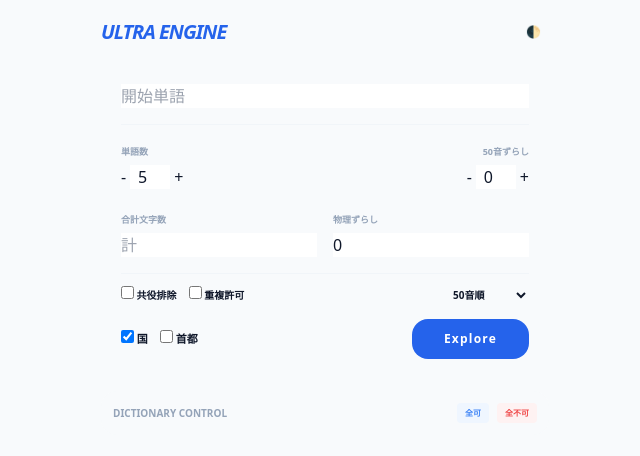
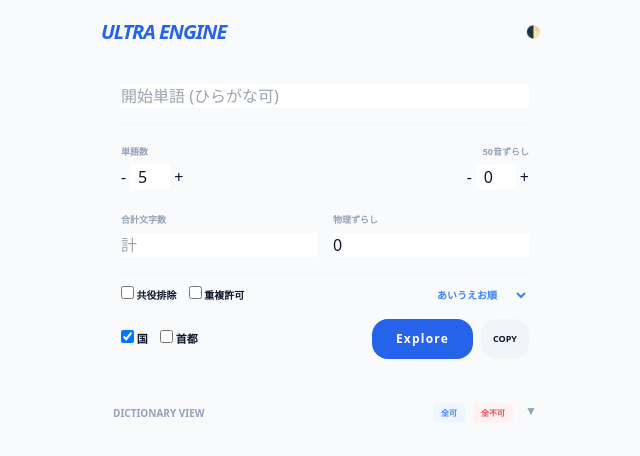
Before and after one commit to xjrstjrwvg-commits/pyongyang-, a Flask app: page / in a window 1280 px wide. Shown: the top 456 px of the page, without its empty margins (315-955 px from the left). Run offline with Flask 3, Linux system fonts and the light colour scheme; some libraries are stand-ins or nearby versions.

Commit message:
index.html

```diff
--- a/templates/index.html
+++ b/templates/index.html
@@ -3,7 +3,7 @@
 <head>
     <meta charset="UTF-8">
     <meta name="viewport" content="width=device-width, initial-scale=1.0, maximum-scale=1.0, user-scalable=no">
-    <title>極・しりとり探索</title>
+    <title>極・ULTRA ENGINE</title>
     <script src="https://cdn.tailwindcss.com"></script>
     <script>
         let wordStates = {}; // 0:Normal, 1:Block, 2:Force
@@ -59,7 +59,7 @@
                             return `
                                 <div class="flex justify-between items-center p-2 rounded-lg ${colors[state]} transition-all text-xs font-bold">
                                     <span>${w}</span>
-                                    <button onclick="cycleState('${w}')" class="px-3 py-1 rounded-md border border-black/10 dark:border-white/10 text-[9px]">${labels[state]}</button>
+                                    <button onclick="cycleState('${w}')" class="px-3 py-1 rounded-md border border-black/10 dark:border-white/10 text-[9px] font-bold">${labels[state]}</button>
                                 </div>`;
                         }).join('')}
                     </div>
@@ -69,13 +69,25 @@
         function cycleState(w) { wordStates[w] = ((wordStates[w] || 0) + 1) % 3; saveSettings(); renderDictionary(masterDataCache); }
         function allState(s) { Object.keys(masterDataCache).forEach(c => masterDataCache[c].forEach(w => wordStates[w] = s)); saveSettings(); renderDictionary(masterDataCache); }
         function adjustVal(id, delta) { const el = document.getElementById(id); el.value = parseInt(el.value) + delta; saveSettings(); }
+
+        function copyAll() {
+            if (currentRoutes.length === 0) return;
+            const text = currentRoutes.map((rt, i) => `#${i+1}: ${rt.join(' → ')} (${rt.join('').length}文字)`).join('\n');
+            navigator.clipboard.writeText(text).then(() => {
+                const btn = document.getElementById('copyBtn');
+                btn.innerText = "COPIED!";
+                setTimeout(() => btn.innerText = "ALL COPY", 2000);
+            });
+        }
         window.onload = init;
     </script>
     <style>
         .dark { color-scheme: dark; }
         .glass { @apply bg-white dark:bg-slate-900 border border-slate-200 dark:border-slate-800 shadow-xl; }
         input, select { @apply bg-slate-50 dark:bg-slate-800 border-slate-300 dark:border-slate-700 p-2 rounded-xl text-xs outline-none focus:ring-1 ring-blue-500; }
-        .step-btn { @apply bg-slate-200 dark:bg-slate-700 w-7 h-7 flex items-center justify-center rounded font-black active:scale-90 transition-transform; }
+        .step-btn { @apply bg-slate-200 dark:bg-slate-700 w-7 h-7 flex items-center justify-center rounded font-black active:scale-90 transition-all; }
+        details > summary { list-style: none; }
+        details > summary::-webkit-details-marker { display: none; }
     </style>
 </head>
 <body class="bg-slate-50 dark:bg-slate-950 text-slate-900 dark:text-slate-100 p-3 font-sans" onchange="saveSettings()" oninput="saveSettings()">
@@ -86,7 +98,7 @@
         </header>
 
         <div class="glass rounded-[28px] p-5 space-y-4">
-            <input id="sw" placeholder="開始単語" class="w-full">
+            <input id="sw" placeholder="開始単語 (ひらがな可)" class="w-full">
             <div class="grid grid-cols-2 gap-4 border-t border-slate-100 dark:border-slate-800 pt-3">
                 <div class="space-y-1">
                     <label class="text-[9px] font-bold text-slate-400 uppercase">単語数</label>
@@ -103,32 +115,41 @@
             </div>
             <div class="flex justify-between items-center text-[10px] font-bold border-t border-slate-100 dark:border-slate-800 pt-3">
                 <div class="flex gap-3"><label><input type="checkbox" id="conj"> 共役排除</label><label><input type="checkbox" id="rt"> 重複許可</label></div>
-                <select id="sort_type" class="bg-transparent border-none w-20"><option value="kana">50音順</option><option value="length">文字数順</option></select>
+                <select id="sort_type" class="bg-transparent border-none w-24 text-blue-500">
+                    <option value="kana">あいうえお順</option>
+                    <option value="len_desc">文字数：多い順</option>
+                    <option value="len_asc">文字数：少ない順</option>
+                </select>
             </div>
             <div class="flex items-center justify-between text-[11px] font-bold">
                 <div class="flex gap-3"><label><input type="checkbox" name="cat" value="country" checked> 国</label><label><input type="checkbox" name="cat" value="capital"> 首都</label></div>
-                <button onclick="run()" id="btn" class="bg-blue-600 text-white font-black px-8 py-3 rounded-2xl active:scale-95 transition-all text-xs tracking-widest">Explore</button>
+                <div class="flex gap-2">
+                    <button onclick="run()" id="btn" class="bg-blue-600 text-white font-black px-6 py-3 rounded-2xl active:scale-95 transition-all text-xs tracking-widest">Explore</button>
+                    <button onclick="copyAll()" id="copyBtn" class="bg-slate-100 dark:bg-slate-800 font-bold px-3 py-3 rounded-2xl text-[9px] uppercase">Copy</button>
+                </div>
             </div>
         </div>
 
         <details class="glass rounded-2xl overflow-hidden">
             <summary class="p-3 text-[10px] font-black uppercase text-slate-400 cursor-pointer flex justify-between items-center bg-slate-50 dark:bg-slate-800/50">
-                <span>Dictionary Control</span>
+                <span>Dictionary View</span>
                 <div class="flex gap-2">
                     <button onclick="allState(0)" class="bg-blue-50 dark:bg-blue-900/40 px-2 py-1 rounded text-[8px] text-blue-500">全可</button>
                     <button onclick="allState(1)" class="bg-red-50 dark:bg-red-900/40 px-2 py-1 rounded text-[8px] text-red-500">全不可</button>
+                    <span class="text-xs ml-1">▼</span>
                 </div>
             </summary>
             <div id="dict-content" class="p-4 max-h-96 overflow-y-auto bg-white dark:bg-slate-900">Loading...</div>
         </details>
-        <div id="stats" class="text-center text-[10px] font-bold text-blue-500 hidden"></div>
-        <div id="res" class="space-y-2 pb-10"></div>
+        <div id="stats" class="text-center text-[10px] font-bold text-blue-500 hidden uppercase tracking-widest"></div>
+        <div id="res" class="space-y-2 pb-16"></div>
     </div>
 
     <script>
+        let currentRoutes = [];
         async function run(){
             const btn=document.getElementById('btn'); const resDiv=document.getElementById('res'); const statsDiv=document.getElementById('stats');
-            btn.innerText="SEARCHING..."; btn.disabled=true; resDiv.innerHTML=""; statsDiv.classList.add('hidden');
+            btn.innerText="EXPLORING..."; btn.disabled=true; resDiv.innerHTML=""; statsDiv.classList.add('hidden'); currentRoutes = [];
             const blocked = Object.keys(wordStates).filter(w => wordStates[w] === 1);
             const forced = Object.keys(wordStates).filter(w => wordStates[w] === 2);
             const cats = Array.from(document.querySelectorAll('input[name="cat"]:checked')).map(c => c.value);
@@ -145,11 +166,11 @@
             });
             const d = await r.json(); btn.innerText="EXPLORE"; btn.disabled=false;
             if(d.count > 0){
-                statsDiv.innerText = `${d.count} ROUTES FOUND`; statsDiv.classList.remove('hidden');
-                resDiv.innerHTML = d.routes.map((rt, i)=>`<div class="glass p-3 rounded-xl border-l-4 border-blue-500 text-[13px] font-bold leading-relaxed">
-                    <div class="flex justify-between text-[8px] text-slate-400 mb-1 font-mono tracking-tighter"><span>#${i+1}</span><span>${rt.join('').length}文字</span></div>
+                currentRoutes = d.routes; statsDiv.innerText = `${d.count} ROUTES FOUND`; statsDiv.classList.remove('hidden');
+                resDiv.innerHTML = d.routes.map((rt, i)=>`<div class="glass p-3 rounded-xl border-l-4 border-blue-500 text-[13px] font-bold leading-relaxed animate-in fade-in slide-in-from-bottom-1">
+                    <div class="flex justify-between text-[8px] text-slate-400 mb-1 font-mono"><span>#${i+1}</span><span class="bg-blue-100 dark:bg-blue-900/40 text-blue-600 px-1 rounded font-bold">${rt.join('').length}文字</span></div>
                     ${rt.join(' <span class="text-blue-500 opacity-60">→</span> ')}</div>`).join('');
-            } else { resDiv.innerHTML = '<p class="text-center text-slate-500 py-10 font-bold text-xs italic uppercase">No Routes Found</p>'; }
+            } else { resDiv.innerHTML = '<p class="text-center text-slate-500 py-12 font-bold text-xs uppercase italic tracking-widest">No Routes Found</p>'; }
         }
     </script>
 </body>
```
